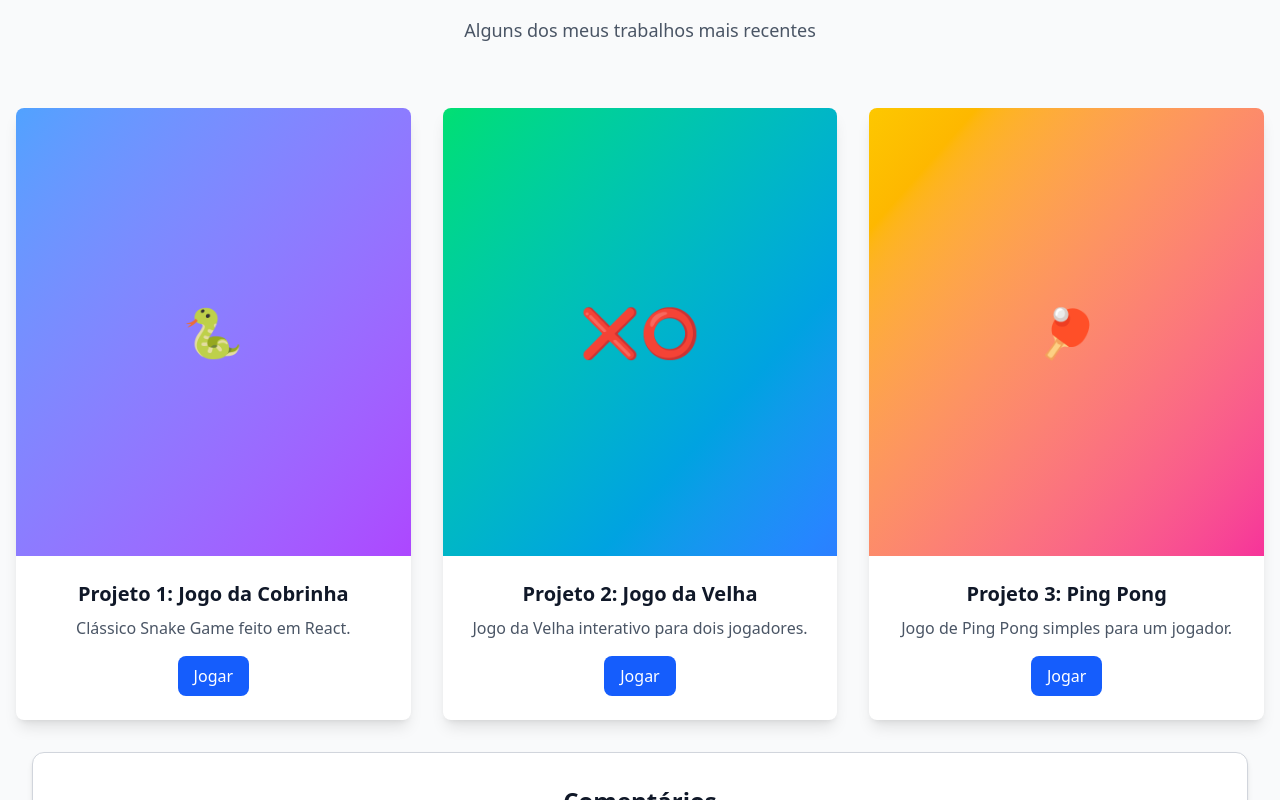
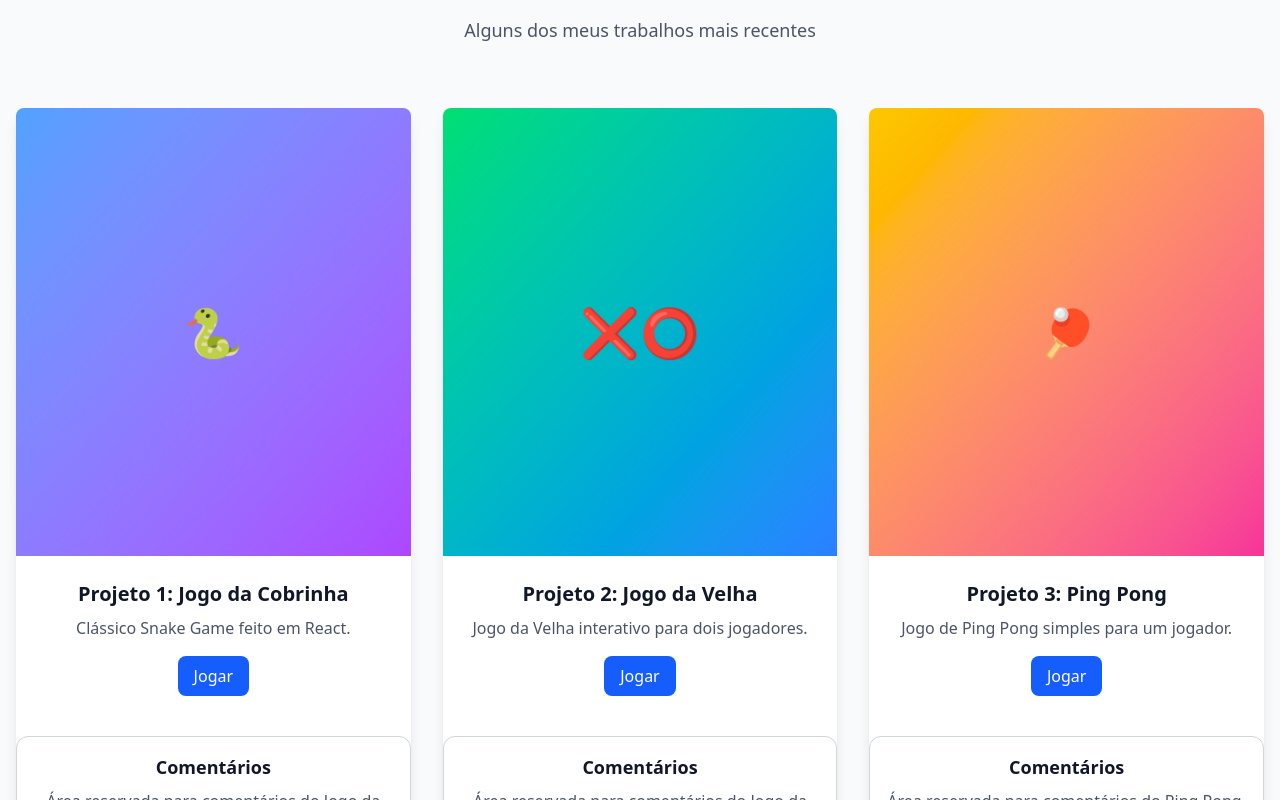
Before and after one commit to luispavila/portf-lioGrupo1, a React (Vite) app in the folder portfolioGrupo1/: page / in a window 1280 px wide. Shown: the part 2000-2800 px from the top of the page. Built offline with nearby package versions, Linux system fonts and the light colour scheme.

Commit message:
feat: 3 áreas de comentários

```diff
--- a/portfolioGrupo1/src/pages/Home.tsx
+++ b/portfolioGrupo1/src/pages/Home.tsx
@@ -95,7 +95,7 @@ const Home = () => {
             </p>
           </div>
           <div className="grid grid-cols-1 md:grid-cols-2 lg:grid-cols-3 gap-8">
-            {/* Card SnakeGame */}
+            {/* Card Cobrinha */}
             <div className="bg-white dark:bg-gray-900 rounded-lg shadow-lg overflow-hidden hover:shadow-xl transition-shadow duration-300 flex flex-col">
               <div className="w-full flex items-center justify-center" style={{ minHeight: '28rem', height: '28rem' }}>
                 {!snakeActive ? (
@@ -115,8 +115,16 @@ const Home = () => {
                   <button onClick={() => setSnakeActive(false)} className="bg-red-600 hover:bg-red-700 text-white px-4 py-2 rounded-lg transition-colors block text-center">Fechar</button>
                 )}
               </div>
+            {/* Comentários Jogo da Cobrinha */}
+            <div className="w-full mt-4">
+              <div className="bg-white dark:bg-gray-900 border border-gray-300 dark:border-gray-700 rounded-xl shadow-md p-4 flex flex-col items-center">
+                <h3 className="text-lg font-bold text-gray-900 dark:text-white mb-2 text-center">Comentários</h3>
+                <p className="text-gray-600 dark:text-gray-300 mb-1 text-center">Área reservada para comentários do Jogo da Cobrinha.</p>
+                {/* Inserir o sistema de comentários aqui! */}
+              </div>
             </div>
-            {/* Card TicTacToe */}
+          </div>
+            {/* Card Velha */}
             <div className="bg-white dark:bg-gray-900 rounded-lg shadow-lg overflow-hidden hover:shadow-xl transition-shadow duration-300 flex flex-col">
               <div className="w-full flex items-center justify-center" style={{ minHeight: '28rem', height: '28rem' }}>
                 {!tictactoeActive ? (
@@ -136,7 +144,15 @@ const Home = () => {
                   <button onClick={() => setTicTacToeActive(false)} className="bg-red-600 hover:bg-red-700 text-white px-4 py-2 rounded-lg transition-colors block text-center">Fechar</button>
                 )}
               </div>
+            {/* Comentários Velha */}
+            <div className="w-full mt-4">
+              <div className="bg-white dark:bg-gray-900 border border-gray-300 dark:border-gray-700 rounded-xl shadow-md p-4 flex flex-col items-center">
+                <h3 className="text-lg font-bold text-gray-900 dark:text-white mb-2 text-center">Comentários</h3>
+                <p className="text-gray-600 dark:text-gray-300 mb-1 text-center">Área reservada para comentários do Jogo da Velha.</p>
+                {/* Inserir o sistema de comentários aqui! */}
+              </div>
             </div>
+          </div>
             {/* Card PingPong */}
             <div className="bg-white dark:bg-gray-900 rounded-lg shadow-lg overflow-hidden hover:shadow-xl transition-shadow duration-300 flex flex-col">
               <div className="w-full flex items-center justify-center" style={{ minHeight: '28rem', height: '28rem' }}>
@@ -157,16 +173,17 @@ const Home = () => {
                   <button onClick={() => setPingPongActive(false)} className="bg-red-600 hover:bg-red-700 text-white px-4 py-2 rounded-lg transition-colors block text-center">Fechar</button>
                 )}
               </div>
+            {/* Comentários PingPong */}
+            <div className="w-full mt-4">
+              <div className="bg-white dark:bg-gray-900 border border-gray-300 dark:border-gray-700 rounded-xl shadow-md p-4 flex flex-col items-center">
+                <h3 className="text-lg font-bold text-gray-900 dark:text-white mb-2 text-center">Comentários</h3>
+                <p className="text-gray-600 dark:text-gray-300 mb-1 text-center">Área reservada para comentários do Ping Pong.</p>
+                {/* Inserir o sistema de comentários aqui! */}
+              </div>
             </div>
           </div>
-      {/* Área de comentários para outro desenvolvedor */}
-      <div className="container mx-auto px-4 my-8">
-        <div className="bg-white dark:bg-gray-900 border border-gray-300 dark:border-gray-700 rounded-xl shadow-md p-8 flex flex-col items-center">
-          <h3 className="text-2xl font-bold text-gray-900 dark:text-white mb-4 text-center">Comentários</h3>
-          <p className="text-gray-600 dark:text-gray-300 mb-2 text-center">Área reservada para comentários dos usuários ou desenvolvedores.</p>
-          {/* O outro dev pode inserir o sistema de comentários aqui! */}
-        </div>
-      </div>
+          </div>
+
         </div>
       </section>
 
```
